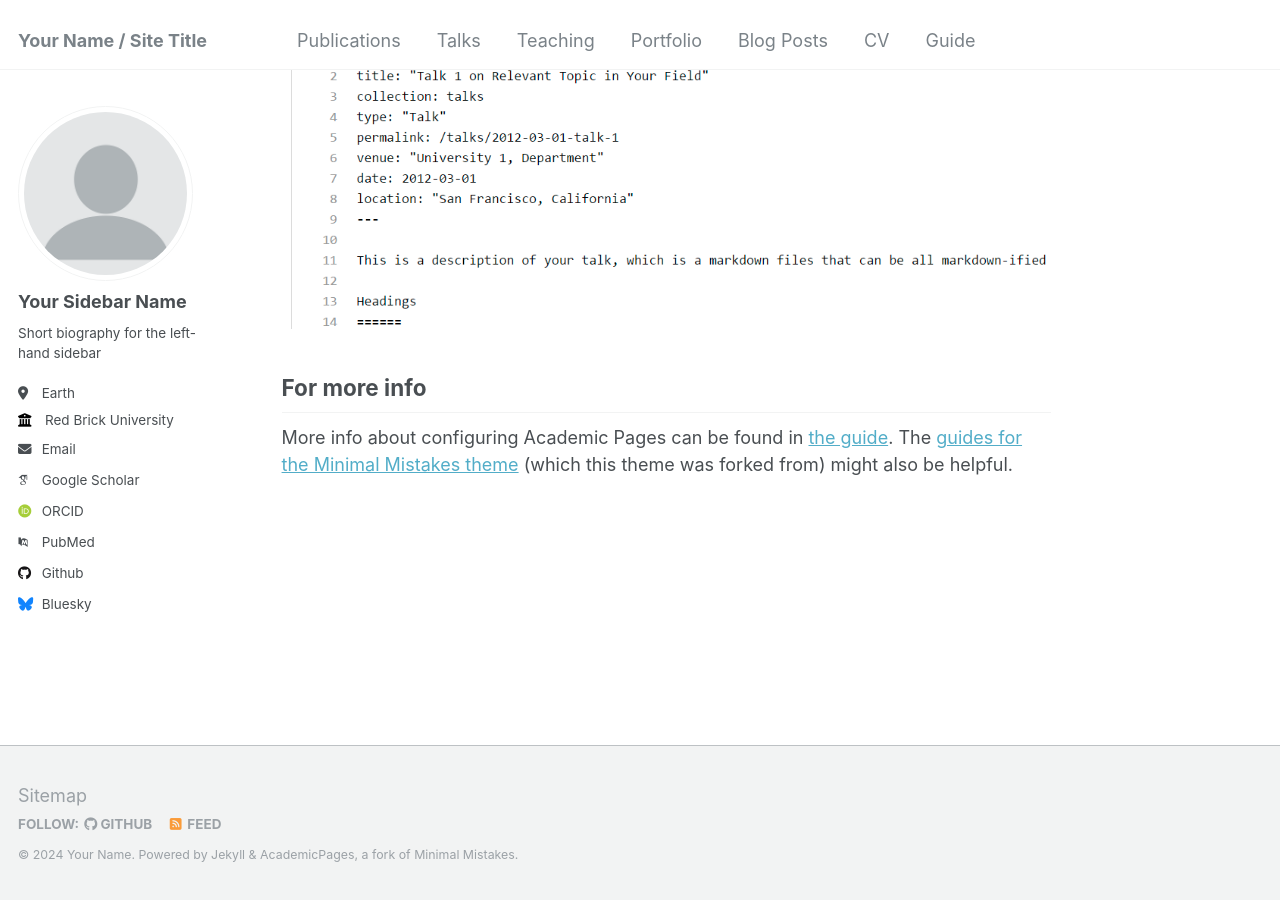
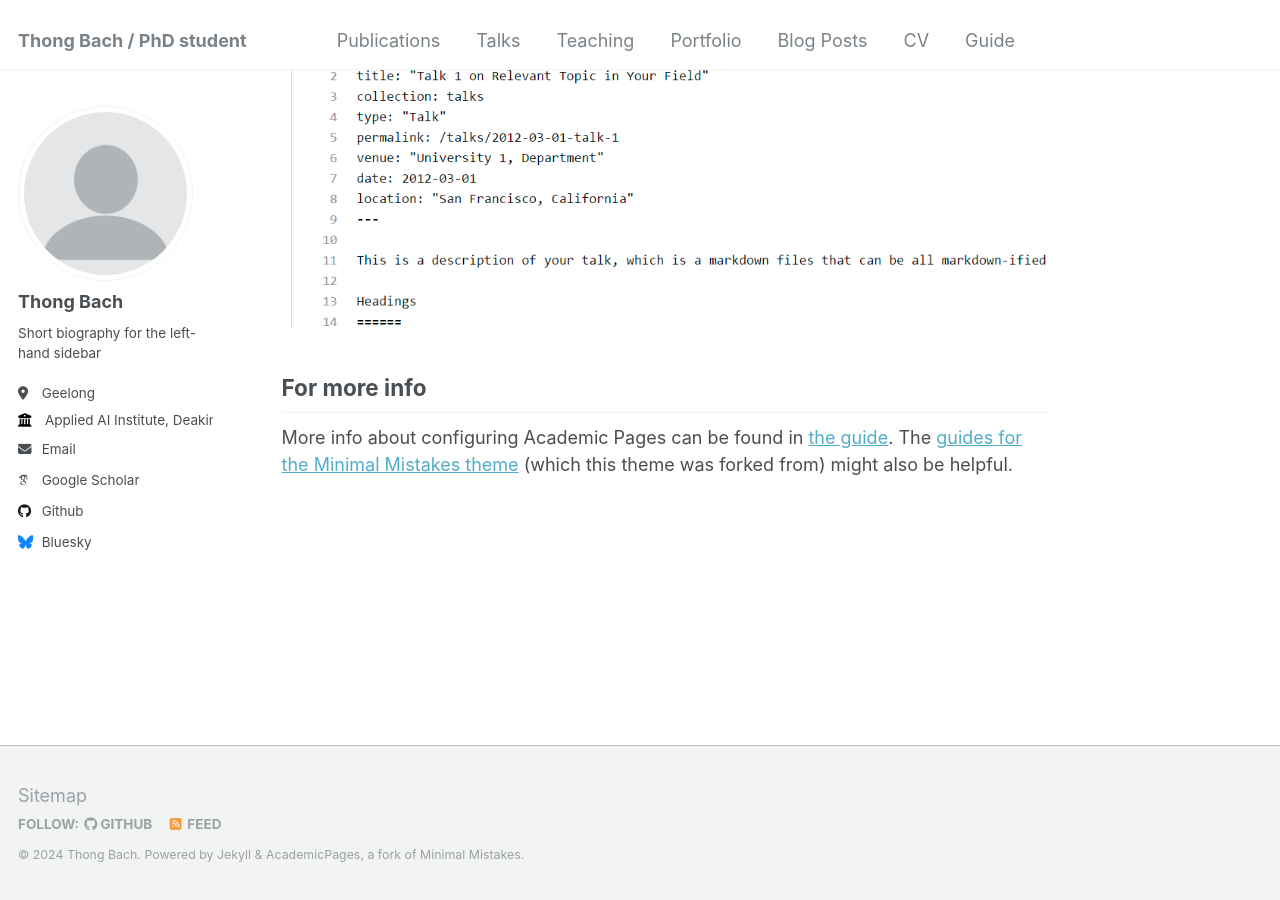
Before and after one commit to meobach/meobach.github.io, a Jekyll site: the page built from _pages/about.md, in a window 1280 px wide and 900 px high, scrolled down 2660 px. Built offline with Jekyll 4.4.1, drawn with Linux system fonts in a browser that asks for light colours; some web fonts are replaced.

Commit message:
update profile

```diff
--- a/_config.yml
+++ b/_config.yml
@@ -8,13 +8,13 @@
 
 # Basic Site Settings
 locale                   : "en-US"
-title                    : "Your Name / Site Title"
+title                    : "Thong Bach / PhD student"
 title_separator          : "-"
-name                     : &name "Your Name"
-description              : &description "personal description"
-url                      : https://academicpages.github.io # the base hostname & protocol for your site e.g. "https://mmistakes.github.io"
+name                     : &name "Thong Bach"
+description              : &description "Machine learning lover"
+url                      : https://meobach.github.io # the base hostname & protocol for your site e.g. "https://mmistakes.github.io"
 baseurl                  : "" # the subpath of your site, e.g. "/blog"
-repository               : "academicpages/academicpages.github.io"
+repository               : "meobach/meobach.github.io"
 
 # Site Author - The following control what appear as part of the author content on the side bar.
 #               If a field is blank the icon and link will not appear, otherwise it will be shown.
@@ -22,21 +22,21 @@ repository               : "academicpages/academicpages.github.io"
 author:
   # Biographic information
   avatar           : "profile.png"
-  name             : "Your Sidebar Name"
+  name             : "Thong Bach"
   pronouns         : # example: "she/her"
   bio              : "Short biography for the left-hand sidebar"
-  location         : "Earth"
-  employer         : "Red Brick University"
+  location         : "Geelong"
+  employer         : "Applied AI Institute, Deakin University"
   uri              : # URL
-  email            : "none@example.org"
+  email            : "thongbtqm@gmail.com"
 
   # Academic websites
   arxiv            : # URL - Update with the correct link to your profile
-  googlescholar    : "https://scholar.google.com/citations?user=PS_CX0AAAAAJ"
+  googlescholar    : "https://scholar.google.com/citations?user=yFLbTtkAAAAJ&hl=en&authuser=1"
   impactstory      : # URL
-  orcid            : "http://orcid.org/yourorcidurl"
+  # orcid            : "http://orcid.org/yourorcidurl"
   semantic         : # URL
-  pubmed           : "https://www.ncbi.nlm.nih.gov/pubmed/?term=john+snow"
+  # pubmed           : "https://www.ncbi.nlm.nih.gov/pubmed/?term=john+snow"
   researchgate     : # URL
 
   # Repositories and software development
```
